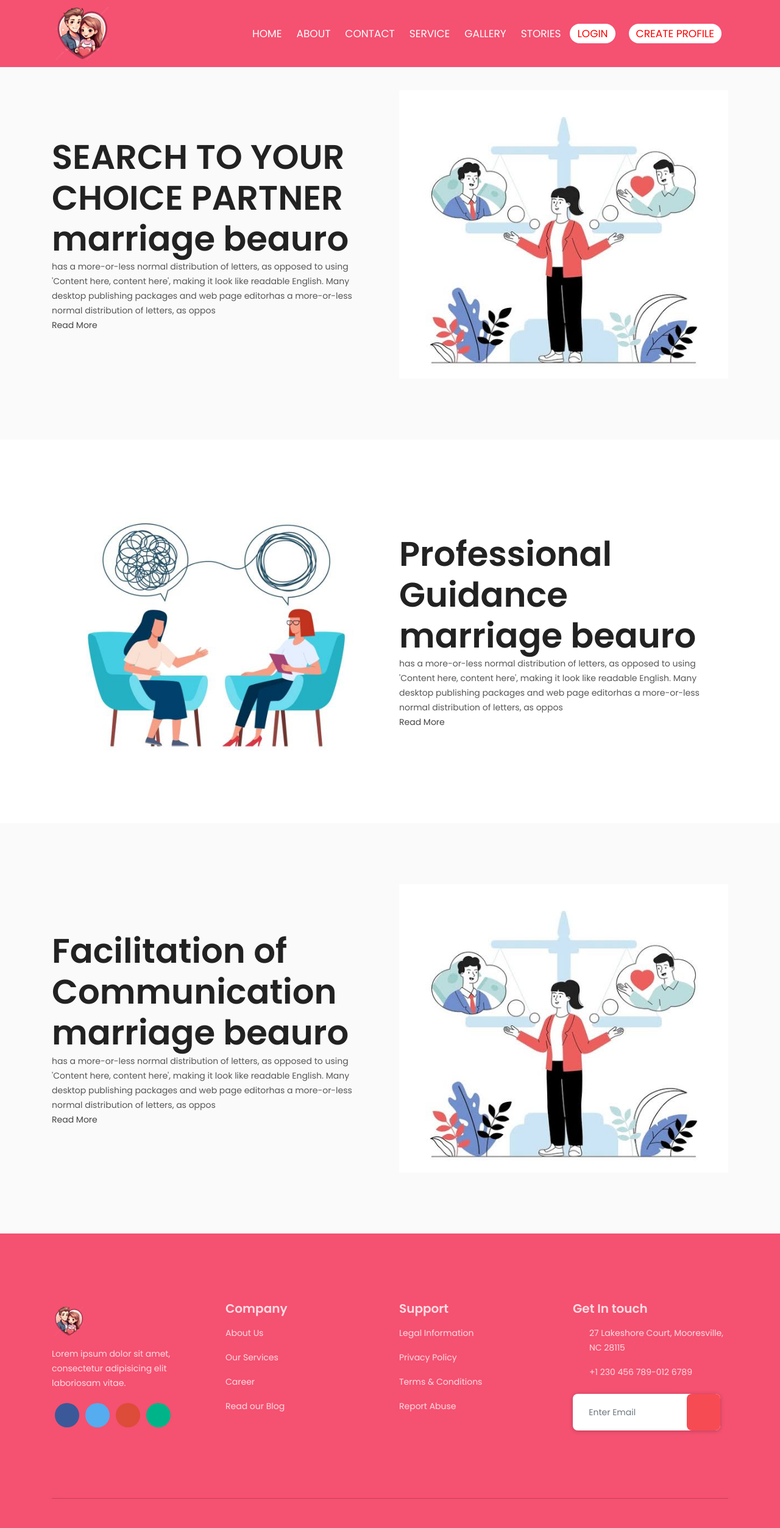
After one commit to vasavadhaval/matrimonial_site, a PHP site: page /service.php in a window 1280 px wide. The commit adds this page. Shown: the whole page at 61% size. Run offline with PHP 8.4, Linux system fonts and the light colour scheme; some libraries are stand-ins or nearby versions; some web fonts are replaced.

Commit message:
updated code for Home About Contact Service

```diff
--- a/footer.php
+++ b/footer.php
@@ -101,9 +101,9 @@
                             <!-- Copyright Area -->
                             <div class="copyright-area d-flex flex-wrap justify-content-center justify-content-sm-between text-center py-4">
                                 <!-- Copyright Left -->
-                                <div class="copyright-left">&copy; Copyrights 2020 Prolend All rights reserved.</div>
+                                <!-- <div class="copyright-left">&copy; Copyrights 2020  All rights reserved.</div> -->
                                 <!-- Copyright Right -->
-                                <div class="copyright-right">Made with <i class="fas fa-heart"></i> By <a href="#">Theme Land</a></div>
+                                <!-- <div class="copyright-right">Made with <i class="fas fa-heart"></i> By <a href="#">Theme Land</a></div> -->
                             </div>
                         </div>
                     </div>
--- a/header.php
+++ b/header.php
@@ -197,7 +197,7 @@ include 'db.php';
 
 <body>
     <!--====== Preloader Area Start ======-->
-    <div class="preloader-main">
+    <!-- <div class="preloader-main">
         <div class="preloader-wapper">
             <svg class="preloader" xmlns="http://www.w3.org/2000/svg" version="1.1" width="600" height="200">
                 <defs>
@@ -216,7 +216,7 @@ include 'db.php';
                 <div class="loader-section section-right"></div>
             </div>
         </div>
-    </div>
+    </div> -->
 
     <!--====== Scroll To Top Area Start ======-->
     <div id="scrollUp" title="Scroll To Top">
@@ -244,22 +244,19 @@ include 'db.php';
                     <nav>
                         <ul class="navbar-nav" id="navbar-nav">
                             <li class="nav-item">
-                                <a class="nav-link scroll" href="#home">Home</a>
+                                <a class="nav-link" href="index.php">Home</a>
                             </li>
                             <li class="nav-item">
-                                <a class="nav-link scroll" href="#about">About</a>
+                                <a class="nav-link" href="about_us.php">About</a>
                             </li>
                             <li class="nav-item">
-                                <a class="nav-link scroll" href="#contact">Contact</a>
+                                <a class="nav-link" href="contact_us.php">Contact</a>
                             </li>
                             <li class="nav-item">
-                                <a class="nav-link scroll" href="#service">Service</a>
+                                <a class="nav-link" href="service.php">Service</a>
                             </li>
                             <li class="nav-item">
                                 <a class="nav-link scroll" href="#gallery">Gallery</a>
-                            </li>
-                            <li class="nav-item">
-                                <a class="nav-link scroll" href="#experience">Experience</a>
                             </li>
                             <li class="nav-item">
                                 <a class="nav-link scroll" href="#stories">Stories</a>
--- a/index.php
+++ b/index.php
@@ -1,7 +1,7 @@
 <?php include 'header.php'; ?>
 
 <!-- ***** Welcome Area Start ***** -->
-<section id="home" class="section welcome-areaa bg-inherit h-100vh overflow-hidden">
+<section id="home" class="section welcome-areaa bg-inherit h-100vh overflow-hidden mt-5">
     <!-- BEGIN: Content-->
     <div class="intro-slider-container">
         <div class="owl-carousel owl-simple owl-light owl-nav-inside" data-toggle="owl"
--- /dev/null
+++ b/service.php
@@ -0,0 +1,77 @@
+<?php include 'header.php'; ?>
+
+<style>
+    .ptb_1001 {
+    padding: 100px 0 !important;
+}
+</style>
+<section class="section service-area bg-gray overflow-hidden ptb_1001 mt-5">
+            <div class="container">
+                <div class="row align-items-center justify-content-center">
+                    <div class="col-12 col-lg-6">
+                        <!-- Service Text -->
+                        <div class="service-text pt-4 pt-lg-0">
+                            <div class="about_taital_box">
+                                <h1 class="about_taital">SEARCH TO YOUR CHOICE PARTNER</h1>
+                                <h1 class="about_taital_1">marriage beauro</h1>
+                                <p class=" about_text">has a more-or-less normal distribution of letters, as opposed to using 'Content here, content here', making it look like readable English. Many desktop publishing packages and web page editorhas a more-or-less normal distribution of letters, as oppos</p>
+                                <div class="readmore_btn"><a href="#">Read More</a></div>
+                            </div>
+                        </div>
+                    </div>
+                    <div class="col-12 col-lg-6">
+                        <!-- Service Thumb -->
+                        <div class="service-thumb mx-auto text-center pt-4 pt-lg-0">
+                            <img src="assets/img/service/s2.jpg" alt="">
+                        </div>
+                    </div>
+                </div>
+            </div>
+        </section>
+        <section class="section discover-area overflow-hidden ptb_1001">
+            <div class="container">
+                <div class="row align-items-center justify-content-center">
+                    <div class="col-12 col-lg-6 order-2 order-lg-1">
+                        <!-- Discover Thumb -->
+                        <div class="service-thumb discover-thumb mx-auto text-center pt-4 pt-lg-0">
+                            <img src="assets/img/service/s4.jpg" alt="">
+                        </div>
+                    </div>
+                    <div class="col-12 col-lg-6 order-1 order-lg-2">
+                        <!-- Discover Text -->
+                        <div class="discover-text pt-4 pt-lg-0">
+                            <div class="about_taital_box">
+                                <h1 class="about_taital"> Professional Guidance </h1>
+                                <h1 class="about_taital_1">marriage beauro</h1>
+                                <p class=" about_text">has a more-or-less normal distribution of letters, as opposed to using 'Content here, content here', making it look like readable English. Many desktop publishing packages and web page editorhas a more-or-less normal distribution of letters, as oppos</p>
+                                <div class="readmore_btn"><a href="#">Read More</a></div>
+                            </div>
+                        </div>
+                    </div>
+                </div>
+            </div>
+        </section>
+        <section class="section service-area bg-gray overflow-hidden ptb_1001 ">
+            <div class="container">
+                <div class="row align-items-center justify-content-center">
+                    <div class="col-12 col-lg-6">
+                        <!-- Service Text -->
+                        <div class="service-text pt-4 pt-lg-0">
+                            <div class="about_taital_box">
+                                <h1 class="about_taital">Facilitation of Communication</h1>
+                                <h1 class="about_taital_1">marriage beauro</h1>
+                                <p class=" about_text">has a more-or-less normal distribution of letters, as opposed to using 'Content here, content here', making it look like readable English. Many desktop publishing packages and web page editorhas a more-or-less normal distribution of letters, as oppos</p>
+                                <div class="readmore_btn"><a href="#">Read More</a></div>
+                            </div>
+                        </div>
+                    </div>
+                    <div class="col-12 col-lg-6">
+                        <!-- Service Thumb -->
+                        <div class="service-thumb mx-auto text-center pt-4 pt-lg-0">
+                            <img src="assets/img/service/s2.jpg" alt="">
+                        </div>
+                    </div>
+                </div>
+            </div>
+        </section>
+<?php include 'footer.php'; ?>
```
Also changed, not shown: about_us.php (added, +22 -0 lines), contact_us.php (added, +62 -0 lines), assets/img/about_us/hero-1.jpg (added), assets/img/service/s2.jpg (added), assets/img/service/s4.jpg (added), assets/img/service/s7.jpg (added).
